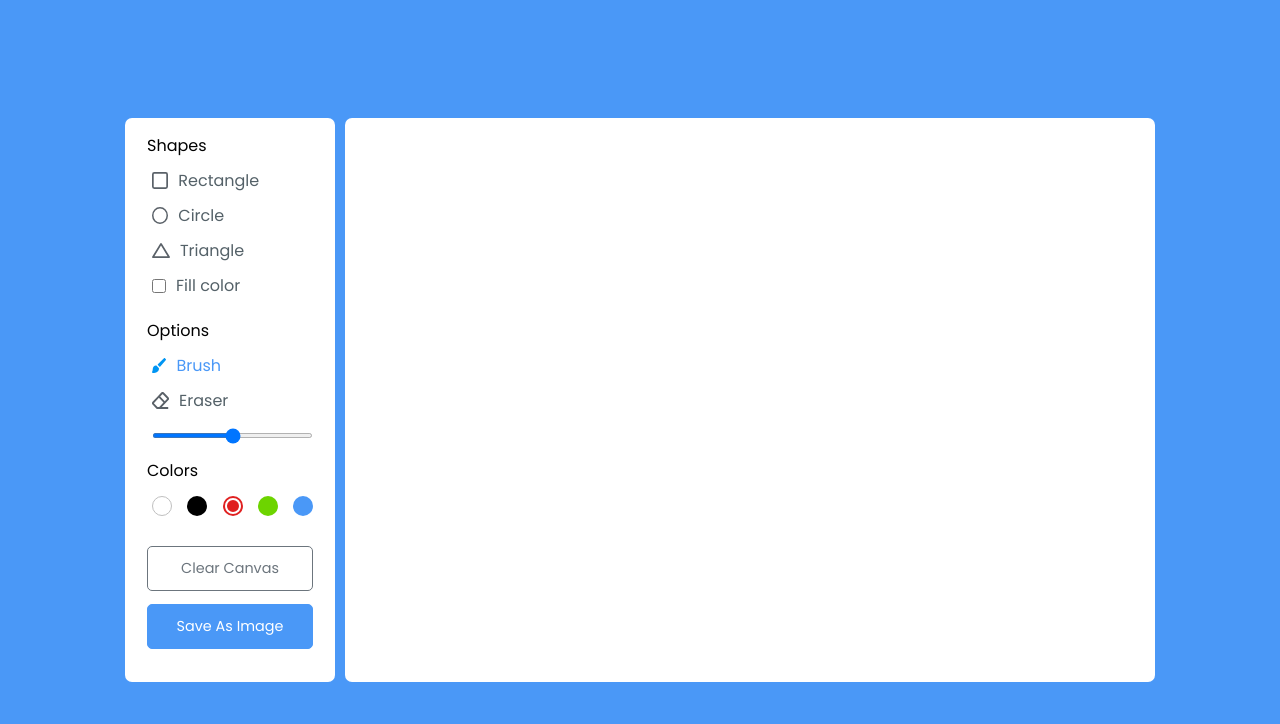
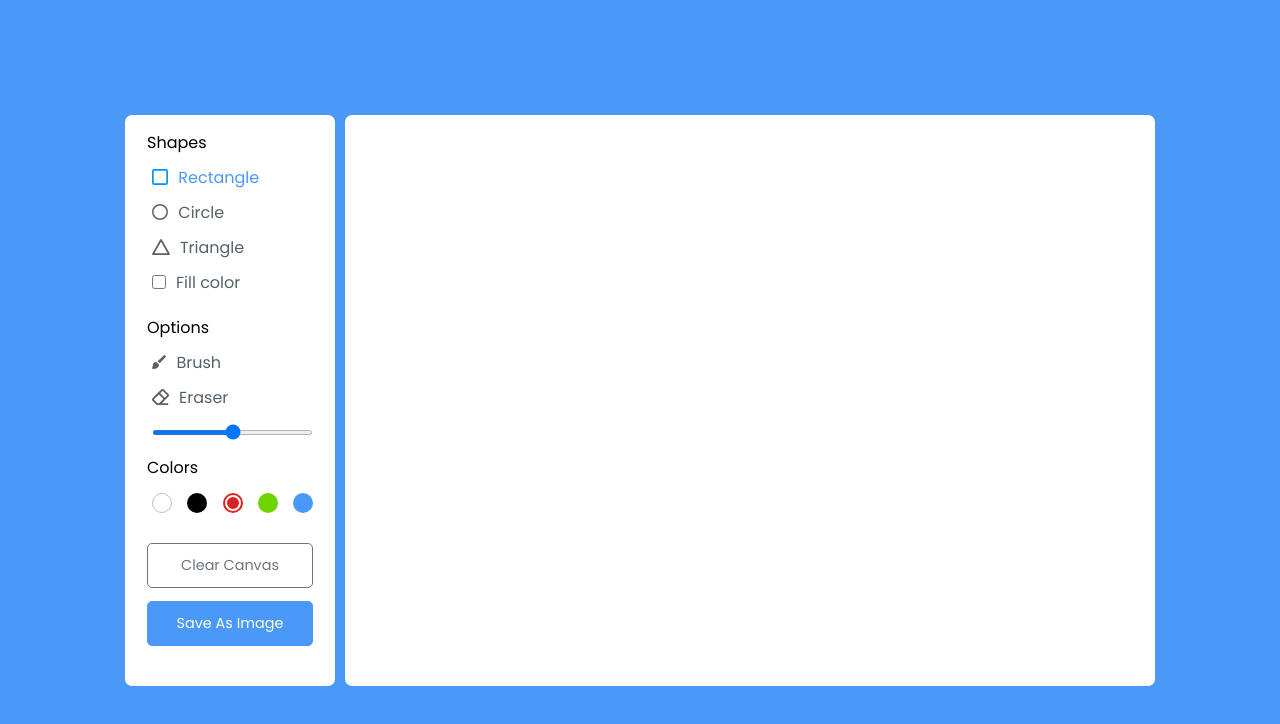
Before and after one commit to Faisallm/drawing-app, a plain HTML site: page index.html in a window 1280 px wide. Both pictures are taken after a click on the item "Rectangle". Drawn offline with Linux system fonts and the light colour scheme.

Commit message:
Brush tool working, with active class added to tools

```diff
--- a/index.html
+++ b/index.html
@@ -6,6 +6,10 @@
     <meta name="viewport" content="width=device-width, initial-scale=1.0">
     <title>Faisal's Drawing App Javascript</title>
     <link rel="stylesheet" href="style.css">
+    <!-- the defer keyword means that the script
+    will not load until the html page have finished
+    loading. For smooth user experience-->
+    <script src="script.js" defer></script>
 </head>
 
 <body>
@@ -19,17 +23,17 @@
 
                 <ul class="options">
 
-                    <li class="option">
+                    <li class="option tool" id="rectangle">
                         <img src="icons/rectangle.svg">
                         <span>Rectangle</span>
                     </li>
 
-                    <li class="option">
+                    <li class="option tool" id="circle">
                         <img src="icons/circle.svg">
                         <span>Circle</span>
                     </li>
 
-                    <li class="option">
+                    <li class="option tool" id="triangle">
                         <img src="icons/triangle.svg">
                         <span>Triangle</span>
                     </li>
@@ -50,12 +54,12 @@
 
                 <ul class="options">
 
-                    <li class="option active">
+                    <li class="option active tool" id="brush">
                         <img src="icons/brush.svg">
                         <span>Brush</span>
                     </li>
 
-                    <li class="option">
+                    <li class="option tool" id="eraser">
                         <img src="icons/eraser.svg">
                         <span>Eraser</span>
                     </li>
@@ -91,7 +95,11 @@
 
         </section>
         <!-- drawing area -->
-        <section class="drawing-board"></section>
+        <section class="drawing-board">
+            <!-- the canvas element is used to draw graphics
+            on a web page. -->
+            <canvas></canvas>
+        </section>
     </div>
 </body>
 
--- /dev/null
+++ b/script.js
@@ -0,0 +1,51 @@
+const canvas = document.querySelector("canvas");
+// to get a drawing context and start drawing onto the
+// canvas
+ctx = canvas.getContext("2d");
+// select all option with tool class
+toolbtns = document.querySelectorAll(".tool");
+
+let isDrawing = false;
+brushWidth = 5;
+
+window.addEventListener("load", () => {
+  canvas.width = canvas.offsetWidth;
+  canvas.height = canvas.offsetHeight;
+});
+
+const startDraw = () => {
+    isDrawing = true;
+    // begin a new path of drawing
+    ctx.beginPath();
+}
+
+const drawing = (e) => {
+  if (!isDrawing) return;
+    // create line according to mouse pointer
+    ctx.lineTo(e.offsetX, e.offsetY);
+    // filling/drawing line with color
+    ctx.stroke();
+    ctx.lineWidth = brushWidth;
+};
+
+// add an event listener to each button
+// this click event will return the
+// id of the particular btn that was clicked
+toolbtns.forEach(btn => {
+    btn.addEventListener('click', () => {
+        // remove the default active btn or other no
+        // longer active btn
+        document.querySelector('.options .active').classList.remove('active');
+        btn.classList.add('active');
+        console.log(btn.id);
+    })
+})
+
+
+// the canvas should listen for movement of the mouse
+// and call function drawing
+
+// also the arrow?
+canvas.addEventListener("mousedown", startDraw);
+canvas.addEventListener("mouseup", () => isDrawing = false);
+canvas.addEventListener("mousemove", drawing);
--- a/style.css
+++ b/style.css
@@ -208,3 +208,9 @@ label) {
     color: #fff;
     background: #4A98F7;
 }
+
+.drawing-board canvas {
+    /* border: 1px solid #000; */
+    width: 100%;
+    height: 100%;
+}
```
